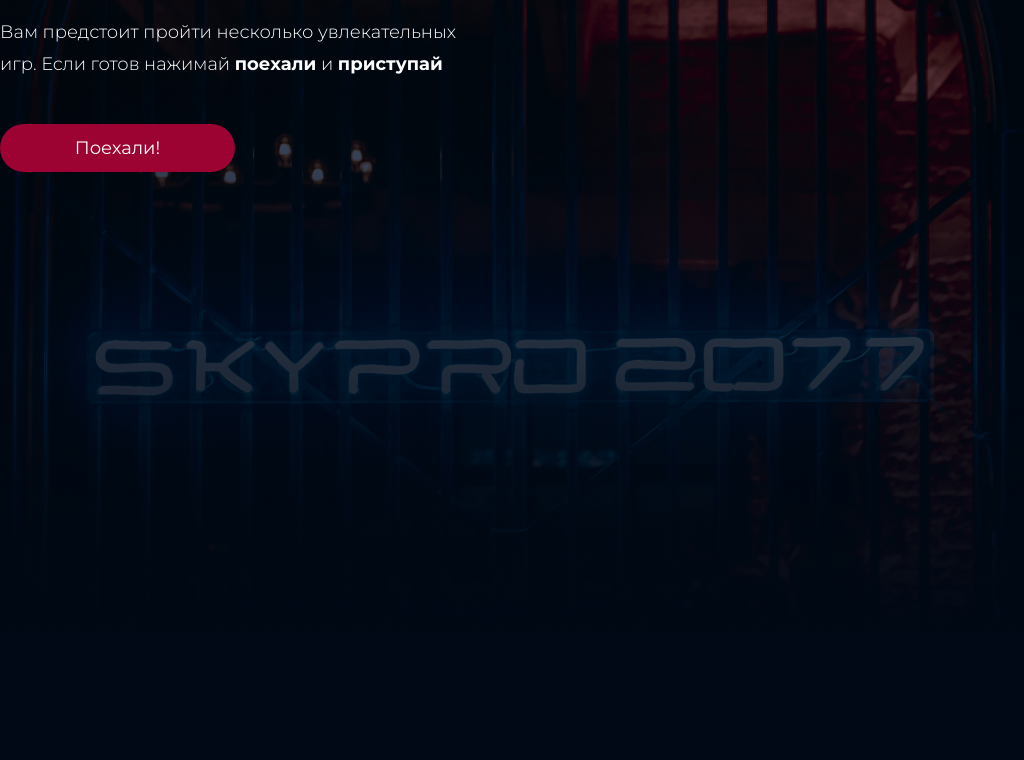
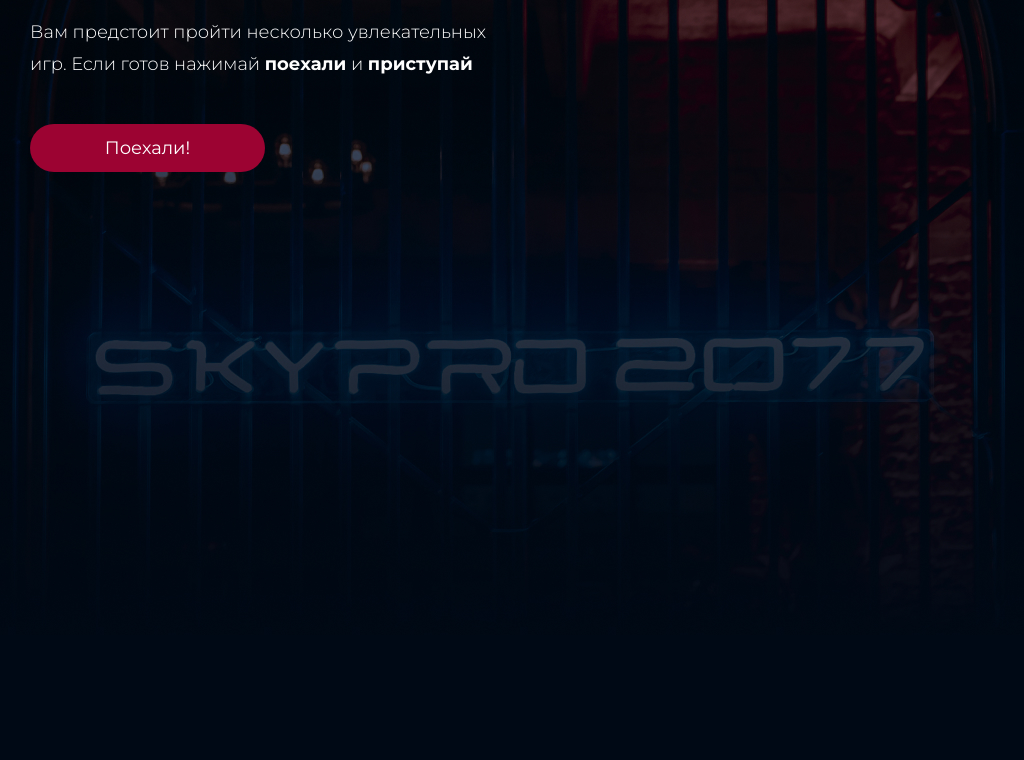
Before and after one commit to natalvod/Homework1, a plain HTML site: page index.html in a window 1024 px wide. Shown: the part 389-1149 px from the top of the page. Drawn offline with Linux system fonts and the light colour scheme.

Commit message:
added media new

```diff
--- a/style/_media.scss
+++ b/style/_media.scss
@@ -49,3 +49,11 @@
         padding-right: calc(50% - 700px/2);
     }
 }
+
+@media (min-width: 1024px) and (max-width: 1200px) {
+    .center {
+        padding-left: 30px;
+        padding-right: 30px;
+    }
+
+}
```
Also changed, not shown: style/index.css, 1 other file.
